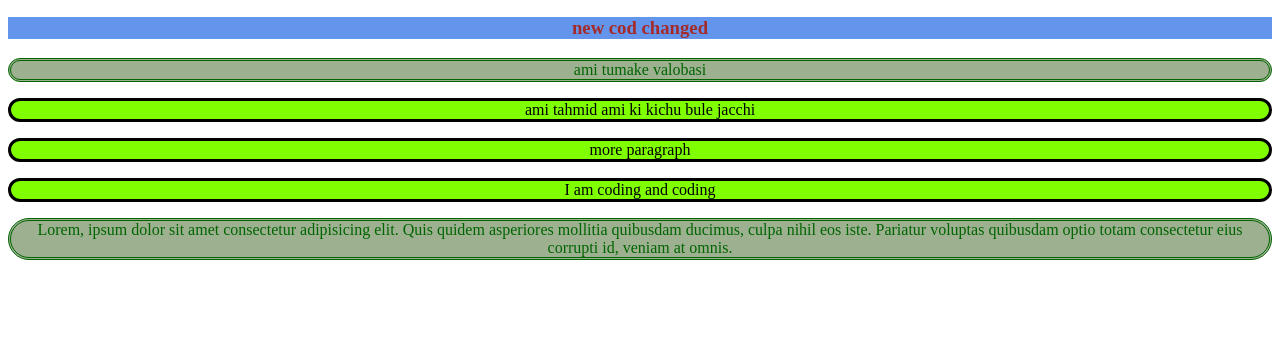
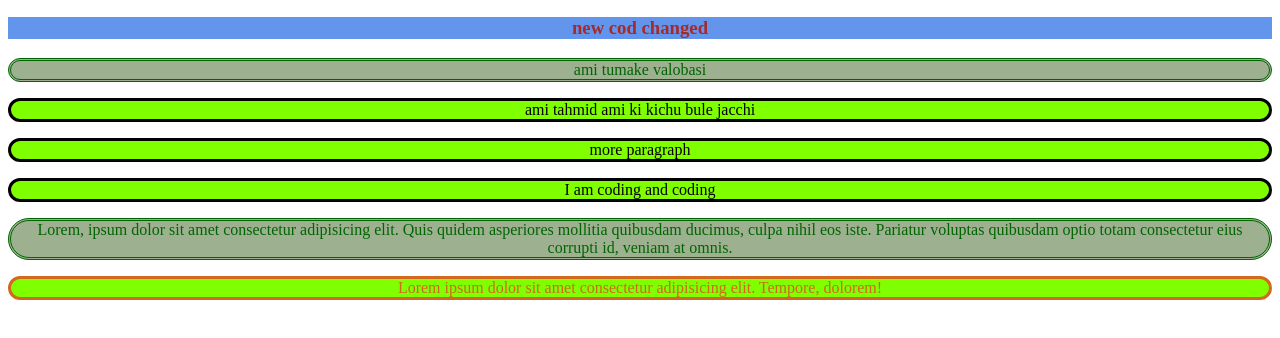
Before and after one commit to TahmidRahman32/my-second-repo, a plain HTML site: page index.html in a window 1280 px wide. Shown: the part 110-448 px from the top of the page. Drawn offline with Linux system fonts and the light colour scheme.

Commit message:
style added

```diff
--- a/index.html
+++ b/index.html
@@ -17,5 +17,6 @@
    <p>more paragraph</p>
    <p> I am coding and coding</p>
    <p class="more">Lorem, ipsum dolor sit amet consectetur adipisicing elit. Quis quidem asperiores mollitia quibusdam ducimus, culpa nihil eos iste. Pariatur voluptas quibusdam optio totam consectetur eius corrupti id, veniam at omnis.</p>
+   <p class="style">Lorem ipsum dolor sit amet consectetur adipisicing elit. Tempore, dolorem!</p>
 </body>
 </html>
--- a/style.css
+++ b/style.css
@@ -23,3 +23,6 @@ text-align: center;
 background-color: cornflowerblue;
 text-shadow: 100px;
 }
+.style{
+color:chocolate
+}
```
